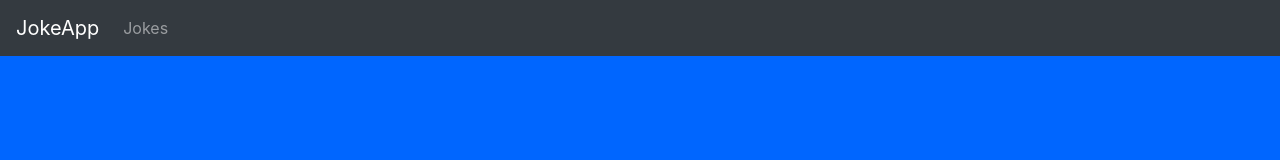
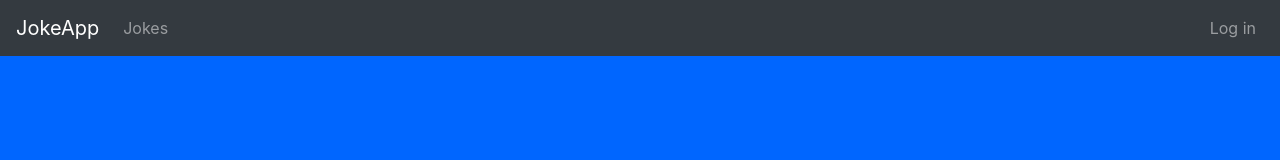
Before and after one commit to DanielSzatkowski/JokeApp-Frontend, a React (Create React App) app: page / in a window 1280 px wide. Shown: the top 160 px of the page. Built offline with nearby package versions, Linux system fonts and the light colour scheme.

Commit message:
login enpoint added to the navbar

```diff
--- a/src/App.js
+++ b/src/App.js
@@ -20,6 +20,9 @@ function App() {
           <Nav className="mr-auto">
             <Nav.Link href="/jokes"> Jokes </Nav.Link>
           </Nav>
+          <Nav className="ml-auto">
+            <Nav.Link href="login"> Log in </Nav.Link>
+          </Nav>
         </Navbar>
       </div>
 
```
